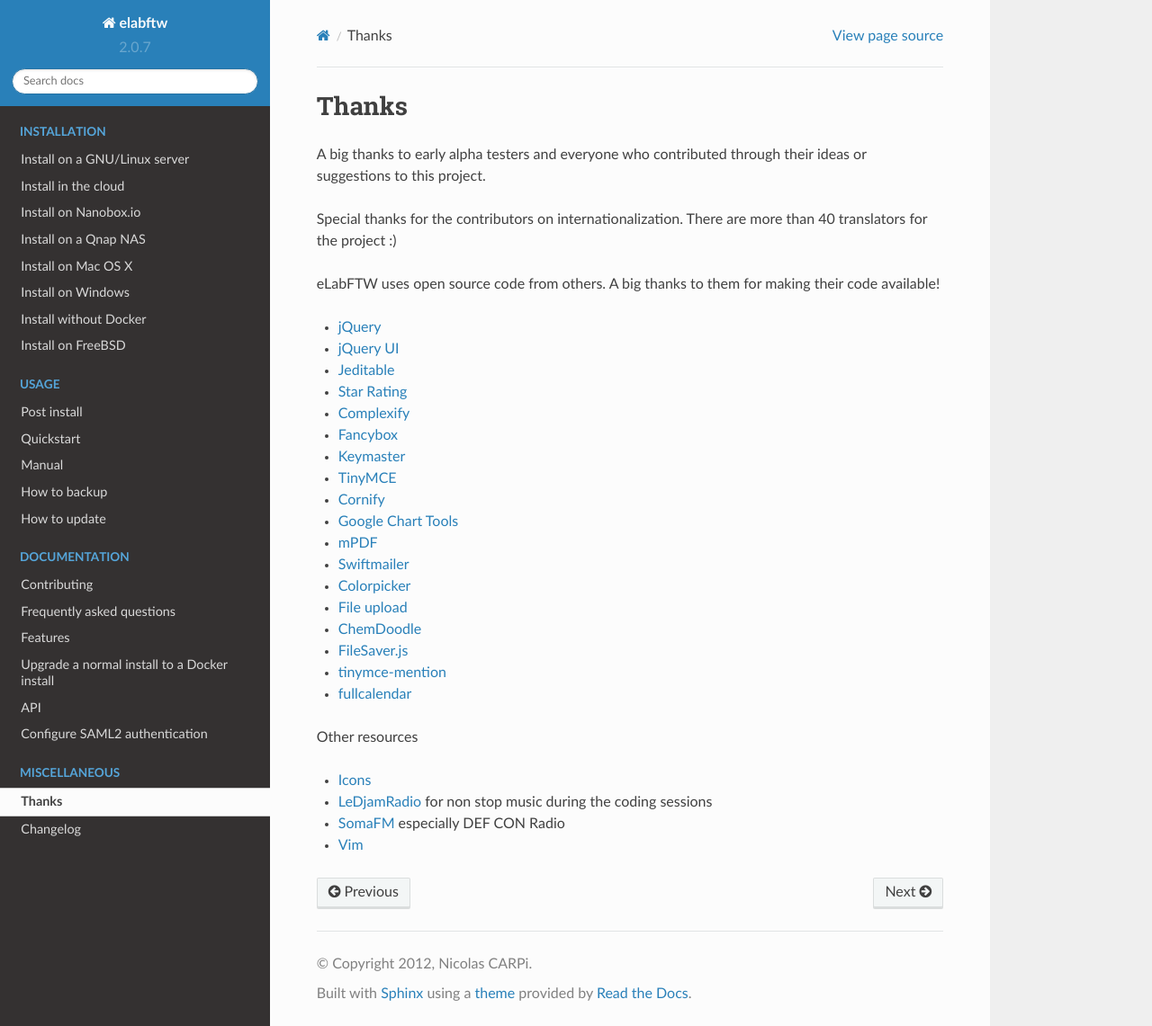
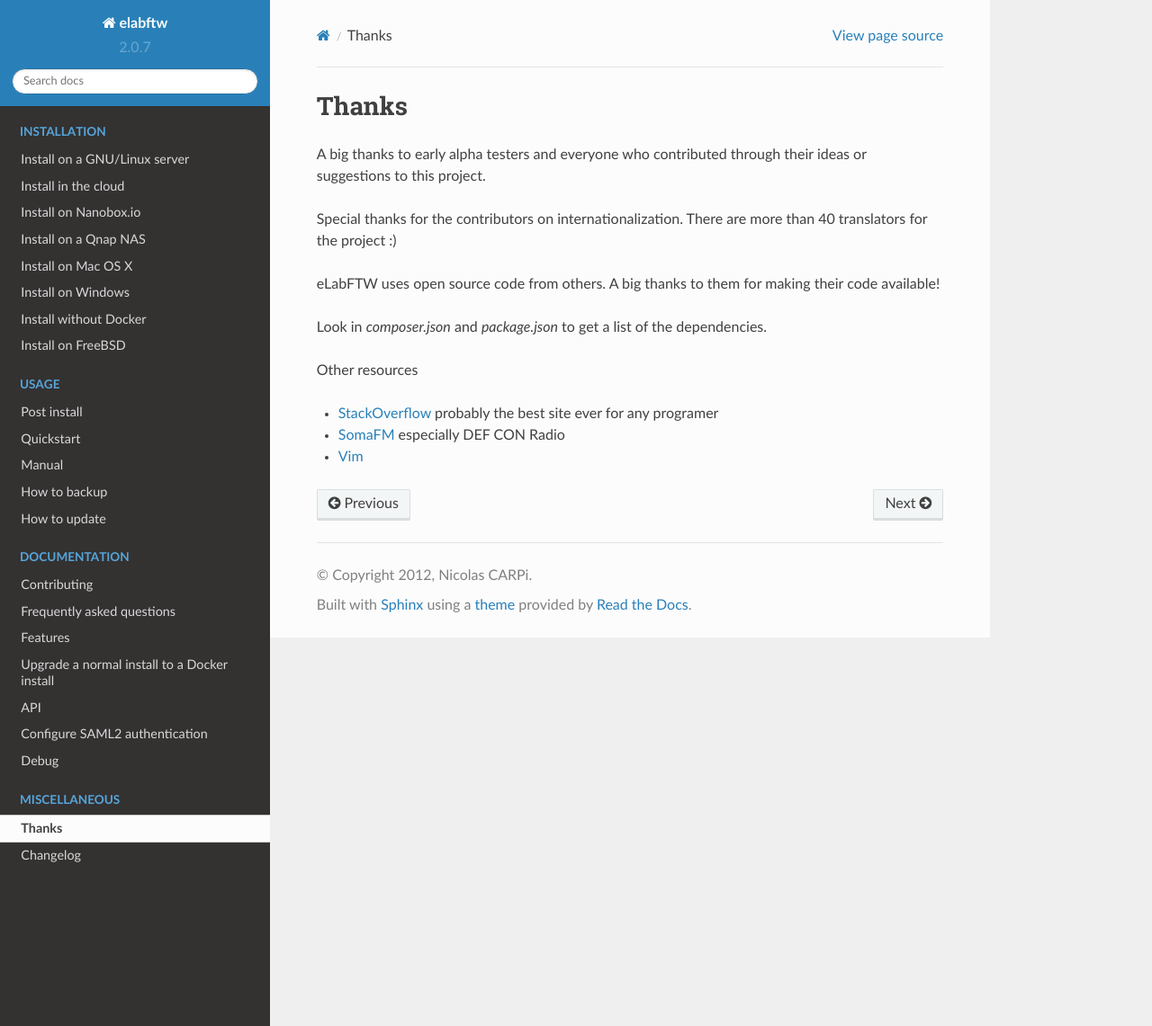
Before and after one commit to elabftw/elabdoc, a Sphinx documentation site: the page built from doc/thanks.rst, in a window 1280 px wide and 1141 px high. Shown: the whole window at 90% size. Built offline with Sphinx 7.4.7 and the Read the Docs theme 2.0.0, drawn with Linux system fonts in a browser that asks for light colours; pages that are not in the unit, such as notebooks, are missing from menus.

Commit message:
add debug, update readme and add package.json and license

```diff
--- a/Gruntfile.js
+++ b/Gruntfile.js
@@ -1,7 +1,7 @@
 /**
  * Gruntfile.js
  *
- * Run 'grunt' in shell to compile javascript and css files
+ * Run 'grunt' in shell to compile the documentation
  *
  */
 module.exports = function(grunt) {
@@ -16,5 +16,5 @@
 
   grunt.loadNpmTasks('grunt-shell');
 
-  grunt.registerTask('doc', 'shell:builddoc');
+  grunt.registerTask('default', 'shell:builddoc');
 };
--- a/doc/index.rst
+++ b/doc/index.rst
@@ -69,6 +69,7 @@
     upgrade-to-docker
     api
     saml
+    debug
 
 .. toctree::
     :caption: Miscellaneous
--- a/doc/thanks.rst
+++ b/doc/thanks.rst
@@ -6,32 +6,14 @@
 A big thanks to early alpha testers and everyone who contributed through their ideas or
 suggestions to this project.
 
-Special thanks for the contributors on internationalization. There are more than 40 translators for the project :)
+Special thanks for the contributors on internationalization. There are more than 40 translators for the project :)
 
 eLabFTW uses open source code from others. A big thanks to them for making their code available!
 
-* `jQuery <https://jquery.com>`_
-* `jQuery UI <https://jqueryui.com>`_
-* `Jeditable <http://www.appelsiini.net/projects/jeditable>`_
-* `Star Rating <http://www.fyneworks.com/jquery/star-rating/>`_
-* `Complexify <https://www.danpalmer.me/jquery-complexify>`_
-* `Fancybox <http://fancyapps.com/fancybox/3/>`_
-* `Keymaster <https://github.com/madrobby/keymaster>`_
-* `TinyMCE <https://www.tinymce.com/>`_
-* `Cornify <http://www.cornify.com/>`_
-* `Google Chart Tools <https://developers.google.com/chart/>`_
-* `mPDF <http://www.mpdf1.com/mpdf/index.php>`_
-* `Swiftmailer <http://swiftmailer.org>`_
-* `Colorpicker <https://github.com/vanderlee/colorpicker>`_
-* `File upload <http://www.dropzonejs.com/>`_
-* `ChemDoodle <https://web.chemdoodle.com/>`_
-* `FileSaver.js <https://github.com/eligrey/FileSaver.js/>`_
-* `tinymce-mention <https://github.com/CogniStreamer/tinyMCE-mention>`_
-* `fullcalendar <http://fullcalendar.io>`_
+Look in `composer.json` and `package.json` to get a list of the dependencies.
 
 Other resources
 
-* `Icons <https://icons8.com>`_
-* `LeDjamRadio <http://www.ledjamradio.com>`_ for non stop music during the coding sessions
+* `StackOverflow <https://stackoverflow.com/>`_ probably the best site ever for any programer
 * `SomaFM <https://somafm.com/>`_ especially DEF CON Radio
 * `Vim <http://www.vim.org>`_
```
Also changed, not shown: README.md (+5 -6 lines), doc/debug.rst (added, +34 -0 lines), package.json (added, +14 -0 lines), 2 other files.
